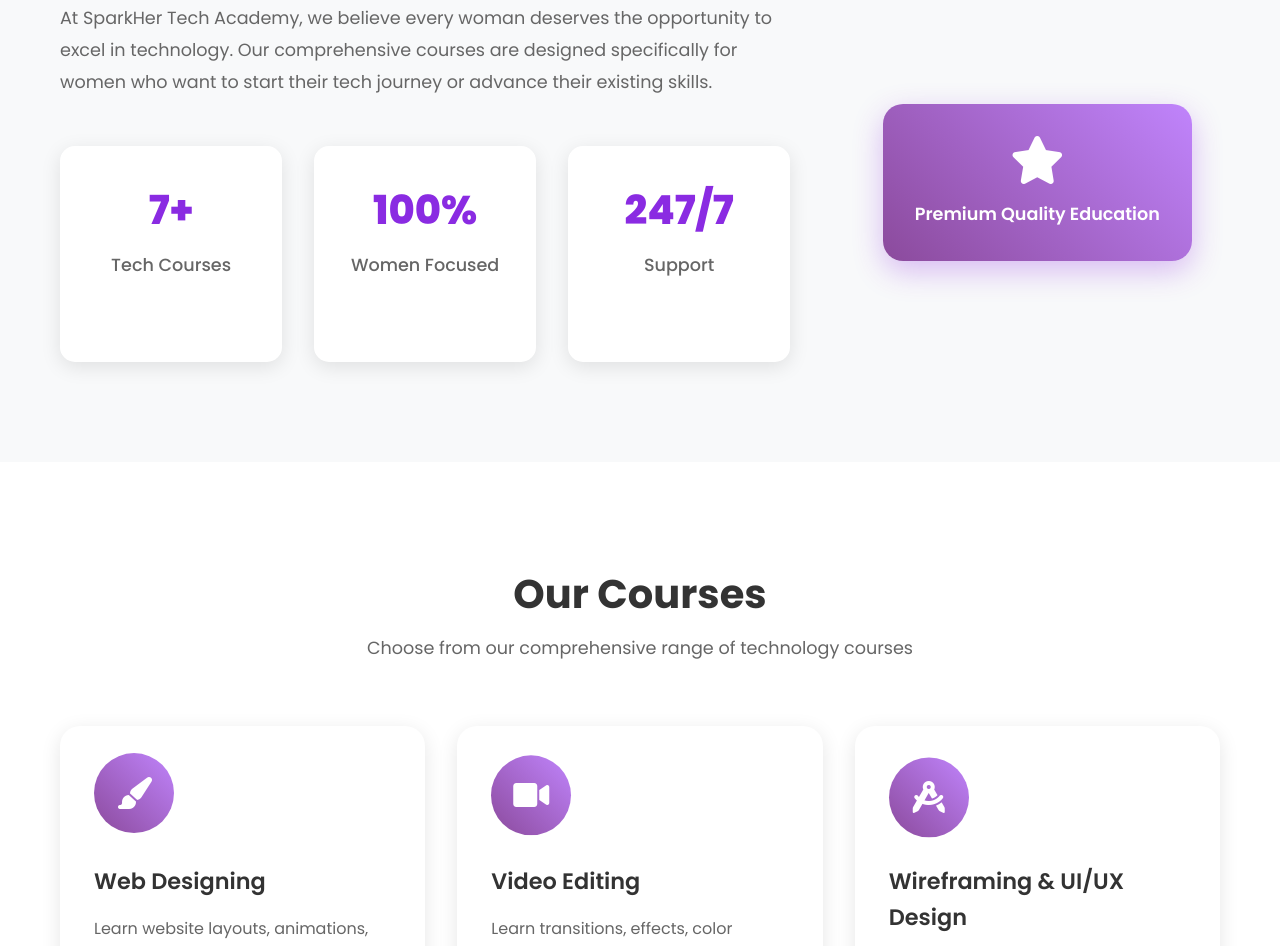
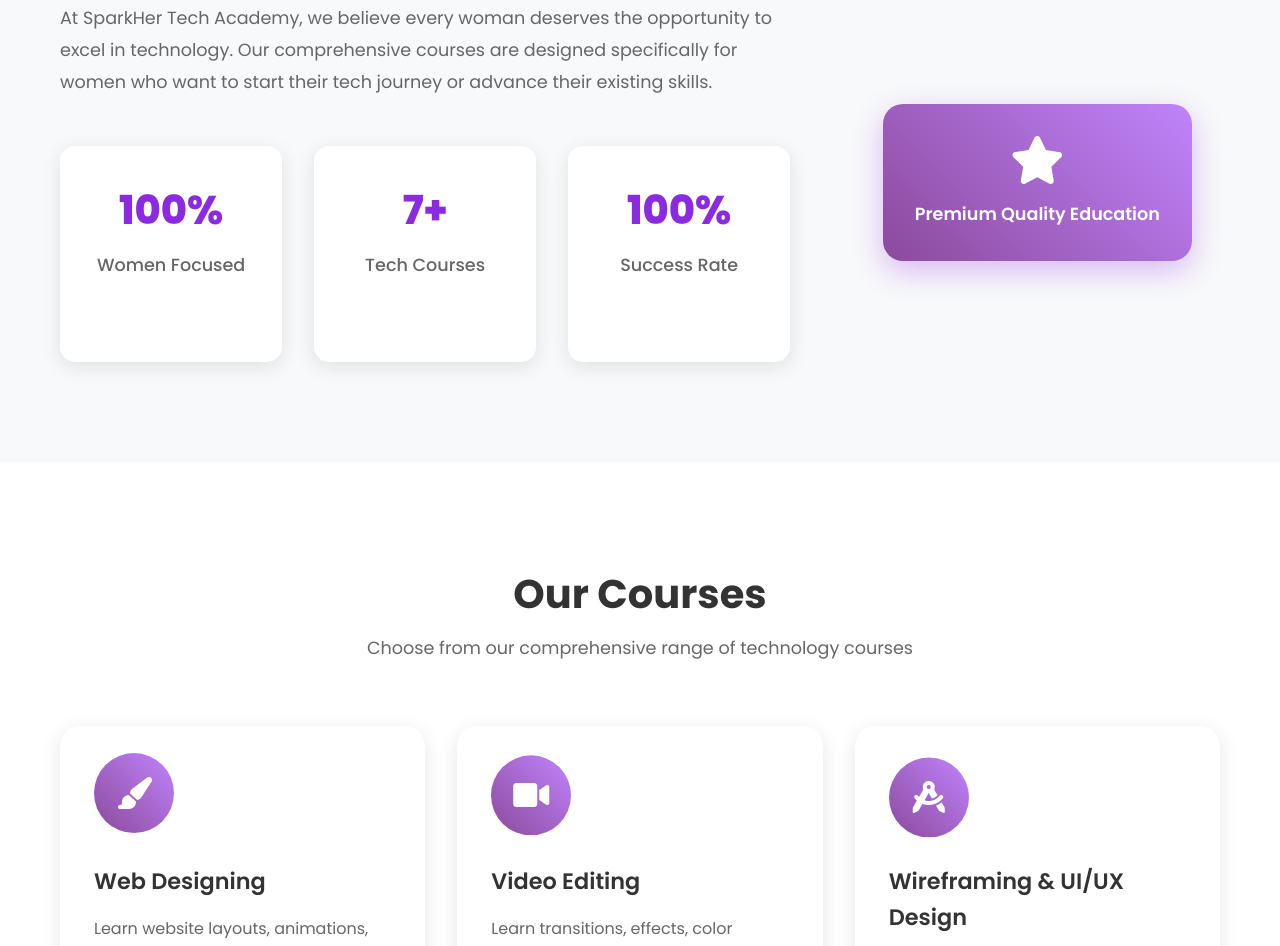
Before and after one commit to RumeshaRiaz/SparkHerTechWebsite, a website: page index.html in a window 1280 px wide. Shown: the part 1104-2050 px from the top of the page. Drawn offline with nearby package versions, Linux system fonts and the light colour scheme.

Commit message:
UI Improvements: Replace 24/7 with Success Rate & Fix Animation Delays
 Replaced '24/7 Support' with '100% Success Rate'
 Reduced animation delays for faster page loading
 Hero section now appears immediately (0ms delay)
 Statistics animate much faster (0-200ms delays)
 Improved user experience with quicker splash effects

Better first impression with instant content visibility!

```diff
--- a/index.html
+++ b/index.html
@@ -75,22 +75,22 @@
                     <h1>SPARK<span>HER</span></h1>
                 </div>
 
-                <h2 class="hero-title" data-aos="fade-up" data-aos-delay="200">
+                <h2 class="hero-title" data-aos="fade-up" data-aos-delay="0">
                     A FRESH START, A POWERFUL<br>
                     JOURNEY JUST FOR <span class="highlight">HER!</span>
                 </h2>
 
-                <p class="hero-description" data-aos="fade-up" data-aos-delay="400">
+                <p class="hero-description" data-aos="fade-up" data-aos-delay="100">
                     Empowering women with cutting-edge technology skills through comprehensive courses designed for success in the digital world.
                 </p>
 
-                <div class="hero-buttons" data-aos="fade-up" data-aos-delay="600">
+                <div class="hero-buttons" data-aos="fade-up" data-aos-delay="200">
                     <a href="#courses" class="btn btn-primary">Explore Courses</a>
                     <a href="#contact" class="btn btn-secondary">Get Started</a>
                 </div>
             </div>
 
-            <div class="hero-visual" data-aos="fade-left" data-aos-delay="800">
+            <div class="hero-visual" data-aos="fade-left" data-aos-delay="300">
                 <div class="hero-illustration">
                     <img src="asset/Poster (2).png" alt="SparkHer Tech Academy Poster" class="illustration-img">
                     <!-- Sparkling animations -->
@@ -125,17 +125,17 @@
                     <p>At SparkHer Tech Academy, we believe every woman deserves the opportunity to excel in technology. Our comprehensive courses are designed specifically for women who want to start their tech journey or advance their existing skills.</p>
 
                     <div class="stats">
-                        <div class="stat-item" data-aos="zoom-in" data-aos-delay="200">
+                        <div class="stat-item" data-aos="zoom-in" data-aos-delay="0">
+                            <h4 class="stat-number">100%</h4>
+                            <p>Women Focused</p>
+                        </div>
+                        <div class="stat-item" data-aos="zoom-in" data-aos-delay="100">
                             <h4 class="stat-number">7+</h4>
                             <p>Tech Courses</p>
                         </div>
-                        <div class="stat-item" data-aos="zoom-in" data-aos-delay="400">
+                        <div class="stat-item" data-aos="zoom-in" data-aos-delay="200">
                             <h4 class="stat-number">100%</h4>
-                            <p>Women Focused</p>
-                        </div>
-                        <div class="stat-item" data-aos="zoom-in" data-aos-delay="600">
-                            <h4 class="stat-number">24/7</h4>
-                            <p>Support</p>
+                            <p>Success Rate</p>
                         </div>
                     </div>
                 </div>
--- a/script.js
+++ b/script.js
@@ -1,10 +1,12 @@
 // Initialize AOS (Animate On Scroll)
 document.addEventListener('DOMContentLoaded', function() {
     AOS.init({
-        duration: 1000,
+        duration: 800,
         easing: 'ease-in-out',
         once: true,
-        mirror: false
+        mirror: false,
+        delay: 0,
+        offset: 50
     });
 
     // Set initial active nav link
```
